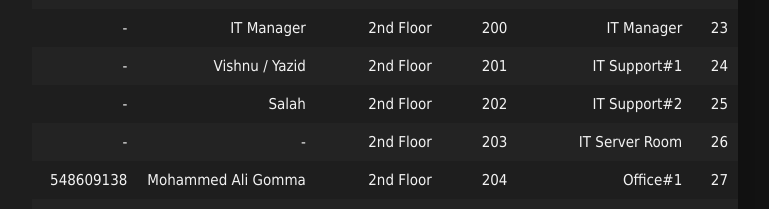
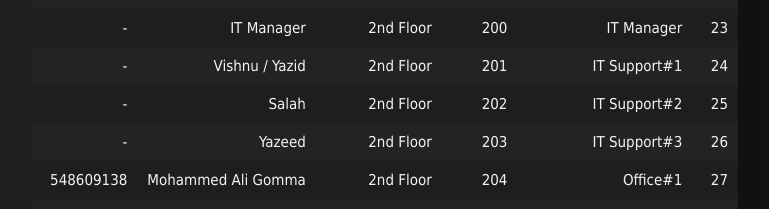
Before and after one commit to sa1a6/Tele-SBS, a plain HTML site: page index.html in a window 1280 px wide. Shown: the part 1204-1413 px from the top of the page, without its empty margins (510-1279 px from the left). Drawn offline with Linux system fonts and the light colour scheme.

Commit message:
Update index.html

```diff
--- a/index.html
+++ b/index.html
@@ -246,7 +246,7 @@
 <tr><td>23</td><td>IT Manager</td><td>200</td><td>2nd Floor</td><td>IT Manager</td><td>-</td></tr>
 <tr><td>24</td><td>IT Support#1</td><td>201</td><td>2nd Floor</td><td>Vishnu / Yazid</td><td>-</td></tr>
 <tr><td>25</td><td>IT Support#2</td><td>202</td><td>2nd Floor</td><td>Salah</td><td>-</td></tr>
-<tr><td>26</td><td>IT Server Room</td><td>203</td><td>2nd Floor</td><td>-</td><td>-</td></tr>
+<tr><td>26</td><td>IT Support#3</td><td>203</td><td>2nd Floor</td><td>Yazeed</td><td>-</td></tr>
 <tr><td>27</td><td>Office#1</td><td>204</td><td>2nd Floor</td><td>Mohammed Ali Gomma</td><td>548609138</td></tr>
 <tr><td>28</td><td>Office#2</td><td>205</td><td>2nd Floor</td><td>Adel Desokey </td><td>508555909</td></tr>
 <tr><td>29</td><td>Office#3</td><td>206</td><td>2nd Floor</td><td>Ali al Khatani</td><td>598722087</td></tr>
```
